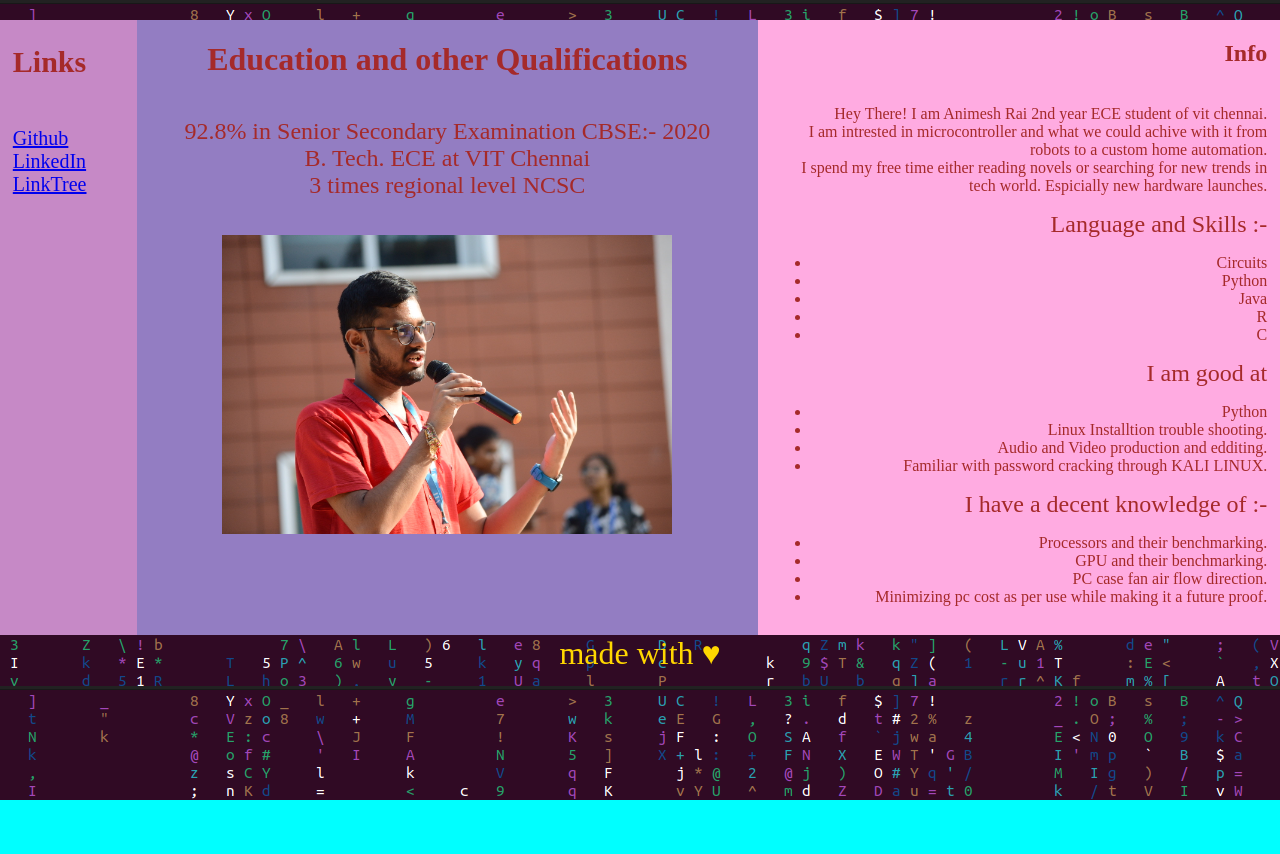
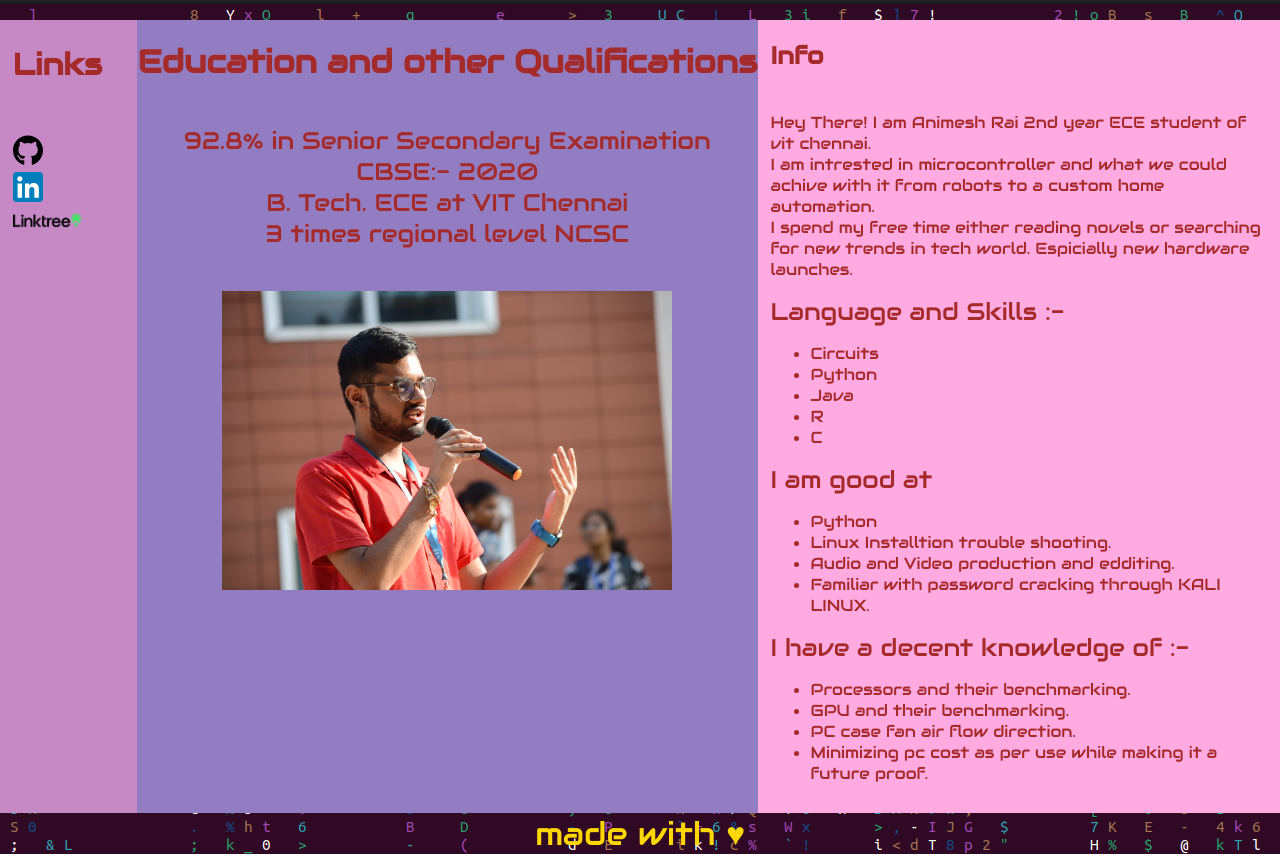
Before and after one commit to ar005/portfolio, a plain HTML site: page home_page.html in a window 1280 px wide. Before the commit the page ends 800 px from the top, so only its background shows below. Drawn offline with Linux system fonts and the light colour scheme.

Commit message:
adding icons of contact and changing fonts

```diff
--- a/home_page.html
+++ b/home_page.html
@@ -5,14 +5,20 @@
     <meta http-equiv="X-UA-Compatible" content="IE=edge">
     <meta name="viewport" content="width=device-width, initial-scale=1.0">
     <link rel="stylesheet" href="styles.css" >
+    <link rel="stylesheet" href="https://fonts.googleapis.com/css?family=Audiowide">
+    <style>
+body {
+  font-family: "Audiowide", sans-serif;
+}
+</style>
     <title>Animesh Rai</title>
 </head>
 <body>
 <div>
     <aside class="links"> <h1> Links </h1> <br>
-        <a href="https://github.com/ar005" target="_blank">Github </a><br>
-        <a href="https://www.linkedin.com/in/animesh-rai-a9802b244/" target="_blank">LinkedIn</a>
-        <a href="https://linktr.ee/ar005" target="_blank">LinkTree</a><br>
+        <a href="https://github.com/ar005" target="_blank"><img src="/images/Github.svg" alt=" " width=" 30"> </a><br>
+        <a href="https://www.linkedin.com/in/animesh-rai-a9802b244/" target="_blank"><img src="/images/LinkedIn.svg" alt="" width="30"></a> <br>
+        <a href="https://linktr.ee/ar005" target="_blank"><img src="/images/Linktree.png" width="70"></a><br>
     </aside>
 
     <main class="education"> <h1> Education and other Qualifications </h1><br>
@@ -21,14 +27,14 @@
         <span class="ncsc"> 3 times regional level NCSC </span><br>
         <br><br>
 
-        <img src="/image1.JPG" alt="" width="450"> </a>
+        <img src="/images/image1.JPG" alt="" width="450"> </a>
     </main>
 
     <aside class="info"><h1> Info </h1><br>
         <span class="line1"> Hey There! I am Animesh Rai 2nd year ECE student of vit chennai.</span><br>
         <span class="line2">I am intrested in microcontroller and what we could achive with it from robots to a custom home automation.</span><br>
         <span class="line3">I spend my free time either reading novels or searching for new trends in tech world. Espicially new hardware launches.
-        </span>
+        </span></br>
 
         <p> <span class="Language"> Language and Skills :-
             <ul>
--- a/styles.css
+++ b/styles.css
@@ -4,6 +4,7 @@
     --p2:#FFABE1;
     --p3:#FFE6F7;
 }
+
 aside.links{
 
     background-color:var(--p1);
@@ -14,7 +15,7 @@ aside.links{
     font-size: 20px;
 }
 aside.info{
-    text-align: right;
+    text-align: left;
     background-color: var(--p2);
     width:40%;
     padding-right:1%;
```
Also changed, not shown: images/Discord.svg (added), images/Github.svg (added), images/Instagram.svg (added), images/LinkedIn.svg (added), images/Linktree.png (added), images/image1.JPG (renamed from image1.JPG).
